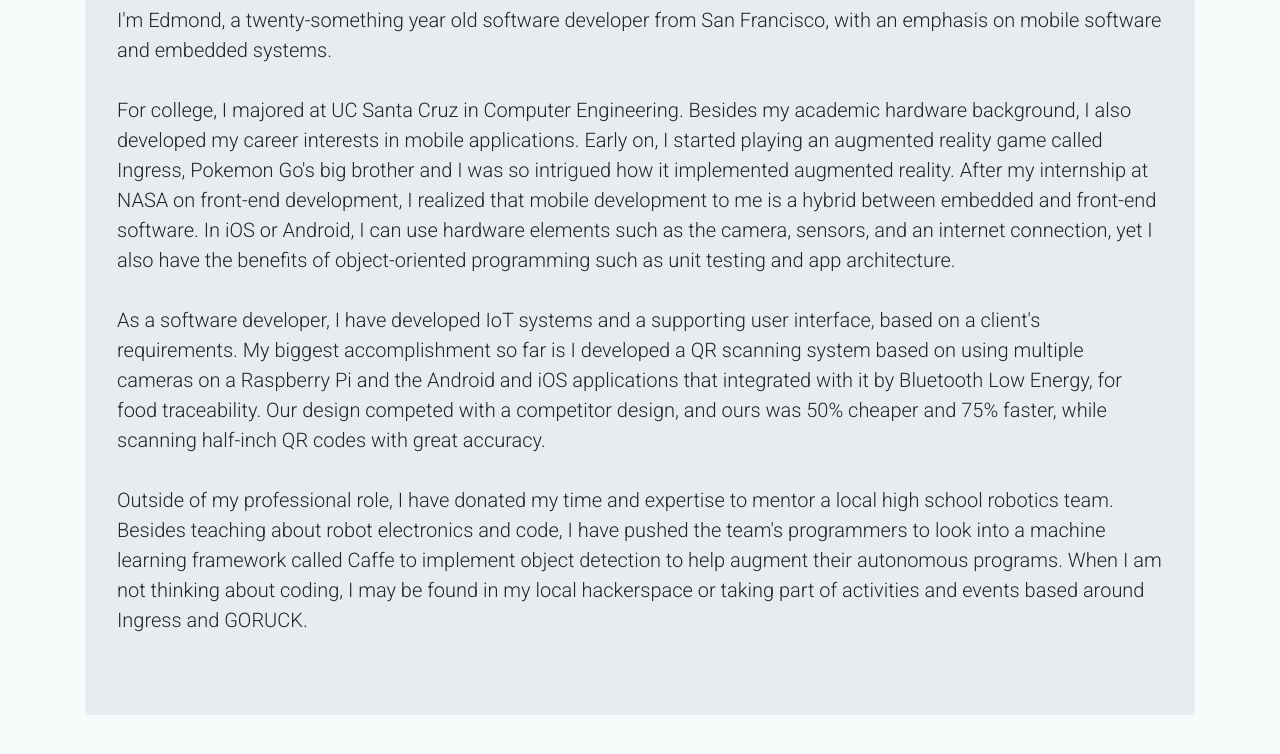
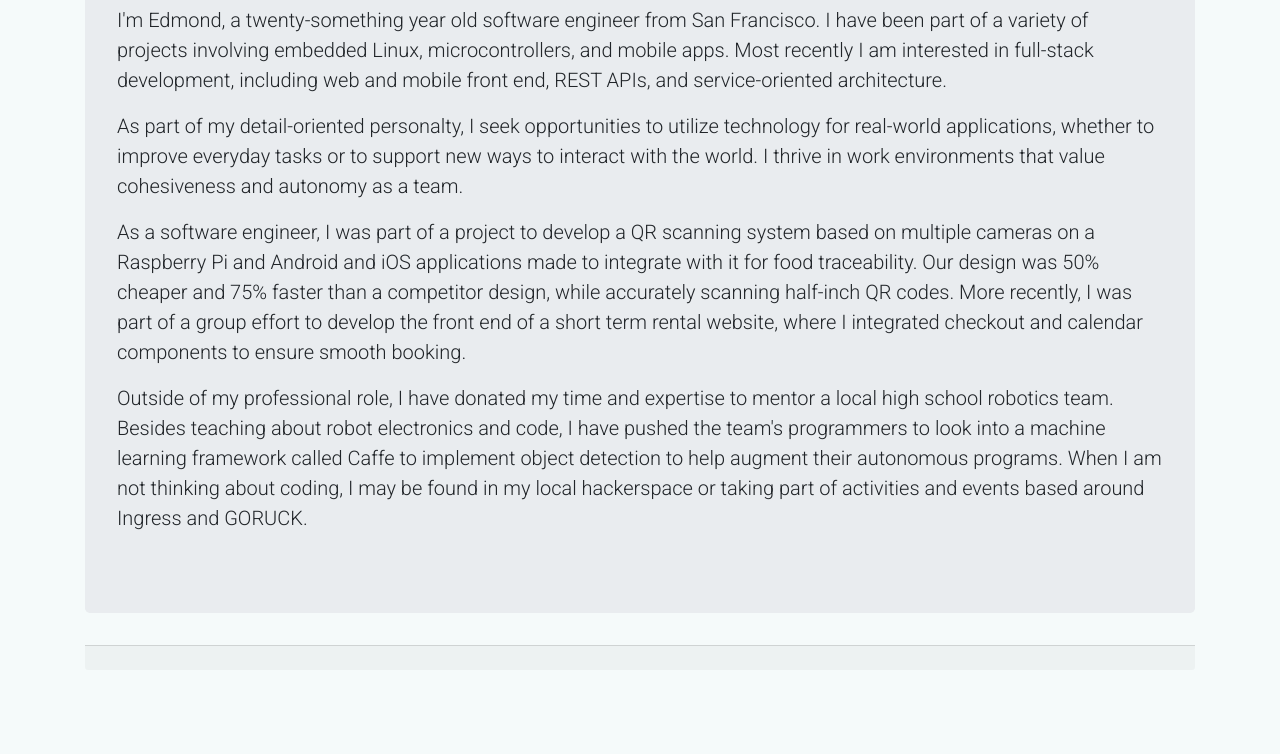
Before and after one commit to IamTechknow/IamTechknow.github.io, a plain HTML site: page index.html in a window 1280 px wide. Shown: the part 302-1056 px from the top of the page. After the commit the page ends 972 px from the top, so only its background shows below. Drawn offline with nearby package versions, Linux system fonts and the light colour scheme.

Commit message:
Update SEO keywords and biography section

```diff
--- a/index.html
+++ b/index.html
@@ -1,18 +1,18 @@
 <!DOCTYPE html>
 <html lang="en">
 	<head>
-		<title>Edmond Lee | Software Developer</title>
+		<title>Edmond Lee | Software Engineer</title>
 		<meta charset="utf-8">
 		<meta name="viewport" content="width=device-width, initial-scale=1, shrink-to-fit=no">
 		<meta name="author" content="Edmond Lee">
-		<meta name="description" content="Software developer based in San Francisco, CA">
+		<meta name="description" content="Software Engineer based in San Francisco, CA">
 		<meta name="keywords" content="development,java,python,software,hardware,embedded,robotics">
 
-		<meta property="og:site_name" content="Edmond Lee | Software Developer">
-		<meta property="og:title" content="Edmond Lee | Software Developer">
+		<meta property="og:site_name" content="Edmond Lee | Software Engineer">
+		<meta property="og:title" content="Edmond Lee | Software Engineer">
 		<meta property="og:type" content="website">
 		<meta property="og:url" content="https://iamtechknow.github.io">
-		<meta property="og:description" content="Software developer based in San Francisco, CA">
+		<meta property="og:description" content="Software Engineer based in San Francisco, CA">
 
 		<link rel="stylesheet" href="https://fonts.googleapis.com/css?family=Roboto:300|Material+Icons">
 		<link rel="stylesheet" href="https://stackpath.bootstrapcdn.com/bootstrap/4.2.1/css/bootstrap.min.css" integrity="sha384-GJzZqFGwb1QTTN6wy59ffF1BuGJpLSa9DkKMp0DgiMDm4iYMj70gZWKYbI706tWS" crossorigin="anonymous">
@@ -40,21 +40,16 @@
 			<!-- Main content -->
 			<div class="jumbotron">
 				<h1>Hi there!</h1>
-				<p class="lead">I'm Edmond, a twenty-something year old software developer from San Francisco, with an emphasis on mobile software and embedded systems.
+				<p class="lead">I'm Edmond, a twenty-something year old software engineer from San Francisco. I have been part of a variety of projects involving embedded Linux, microcontrollers, and mobile apps. Most recently I am interested in full-stack development, including web and mobile front end, REST APIs, and service-oriented architecture.</p>
 
-				<br /> <br />
-				For college, I majored at UC Santa Cruz in Computer Engineering. Besides my academic hardware background, I also developed my career interests in mobile applications. Early on, I started playing an augmented reality game called Ingress, Pokemon Go's big brother and I was so intrigued how it implemented augmented reality. After my internship at NASA on front-end development, I realized that mobile development to me is a hybrid between embedded and front-end software. In iOS or Android, I can use hardware elements such as the camera, sensors, and an internet connection, yet I also have the benefits of object-oriented programming such as unit testing and app architecture.
+				<p class="lead">As part of my detail-oriented personalty, I seek opportunities to utilize technology for real-world applications, whether to improve everyday tasks or to support new ways to interact with the world. I thrive in work environments that value cohesiveness and autonomy as a team.</p>
 
-				<br /> <br />
-				As a software developer, I have developed IoT systems and a supporting user interface, based on a client's requirements. My biggest accomplishment so far is I developed a QR scanning system based on using multiple cameras on a Raspberry Pi and the Android and iOS applications that integrated with it by Bluetooth Low Energy, for food traceability. Our design competed with a competitor design, and ours was 50% cheaper and 75% faster, while scanning half-inch QR codes with great accuracy.
+				<p class="lead">As a software engineer, I was part of a project to develop a QR scanning system based on multiple cameras on a Raspberry Pi and Android and iOS applications made to integrate with it for food traceability. Our design was 50% cheaper and 75% faster than a competitor design, while accurately scanning half-inch QR codes. More recently, I was part of a group effort to develop the front end of a short term rental website, where I integrated checkout and calendar components to ensure smooth booking.</p>
 
-				<br /> <br />
-				Outside of my professional role, I have donated my time and expertise to mentor a local high school robotics team. Besides teaching about robot electronics and code, I have pushed the team's programmers to look into a machine learning framework called Caffe to implement object detection to help augment their autonomous programs. When I am not thinking about coding, I may be found in my local hackerspace or taking part of activities and events based around Ingress and GORUCK.</p>
+				<p class="lead">Outside of my professional role, I have donated my time and expertise to mentor a local high school robotics team. Besides teaching about robot electronics and code, I have pushed the team's programmers to look into a machine learning framework called Caffe to implement object detection to help augment their autonomous programs. When I am not thinking about coding, I may be found in my local hackerspace or taking part of activities and events based around Ingress and GORUCK.</p>
 			</div>
 
-			<div class="card-footer" style="margin-top: 40px;">
-
-			</div>
+			<div class="card-footer"></div>
 		</div>
 	</body>
 </html>
```
Also changed, not shown: portfolio.html (+2 -4 lines).
